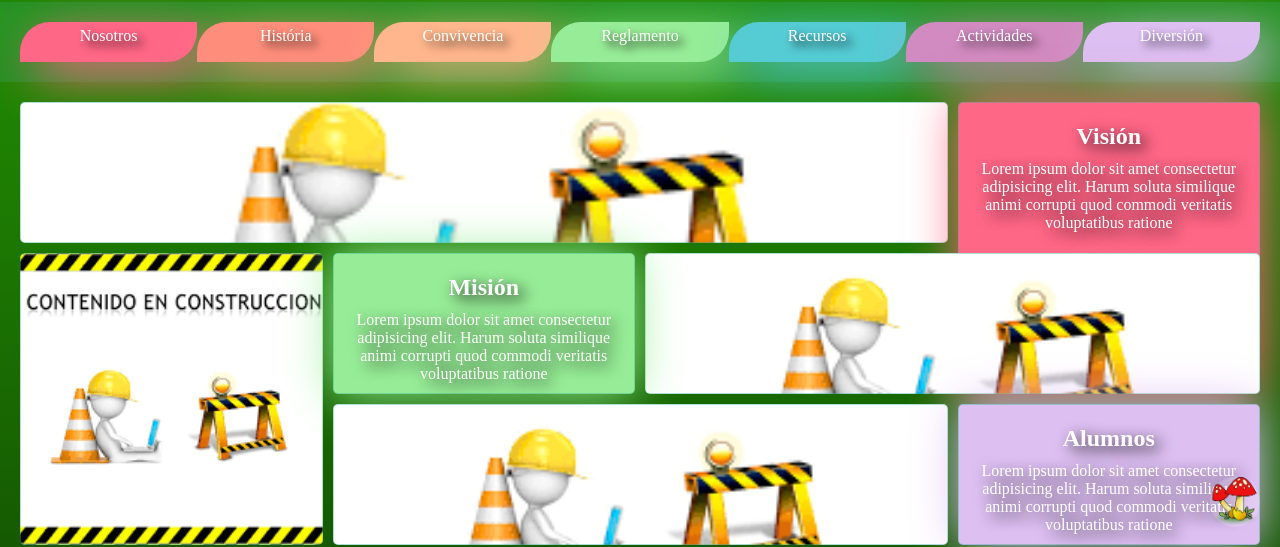
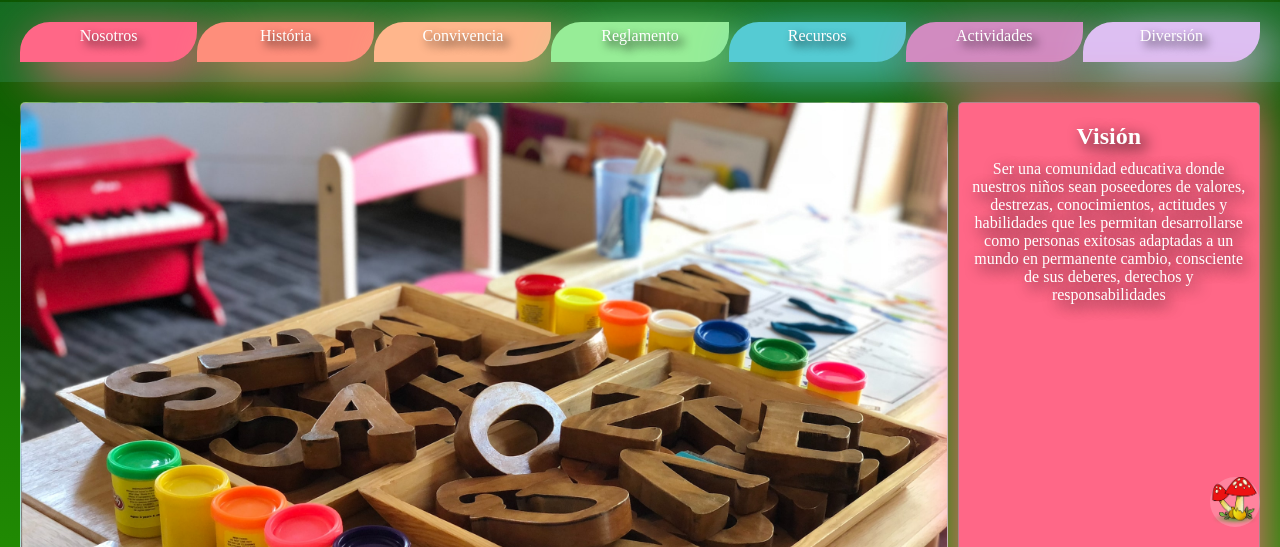
Before and after one commit to juansce/Jard-n-Gotitas-de-Roc-o, a plain HTML site: page index.html in a window 1280 px wide. Shown: the part 253-800 px from the top of the page. Drawn offline with Linux system fonts and the light colour scheme; a web font is replaced by a local one.

Commit message:
carga del contenido de la pajina inicio

```diff
--- a/index.html
+++ b/index.html
@@ -32,30 +32,56 @@
         </div>
     </nav>
 
-    <main>
-        <div class="galeria">
-            <div class="item item1"></div>
+    <main class="galeria">
+
+        <img class="item item1" src="./assets/images/inicio/gautam-arora-OVDtgUhUPBY-unsplash.jpg"
+            alt="Foto de Gautam Arora en Unsplash"></img>
         <div class="item item2">
             <h3>Visión</h3>
-                <p>Lorem ipsum dolor sit amet consectetur adipisicing elit. Harum soluta similique animi corrupti quod
-                    commodi veritatis voluptatibus ratione</p>
+            <p>Ser una comunidad educativa donde nuestros niños sean poseedores de valores, destrezas, conocimientos,
+                actitudes y habilidades que les permitan desarrollarse como personas exitosas adaptadas a un mundo en
+                permanente cambio, consciente de sus deberes, derechos y responsabilidades</p>
         </div>
-            <div class="item item3"></div>
-            <div class="item item4"></div>
+        <img class="item item3" src="./assets/images/inicio/pro-church-media-2DTE3ePfnD8-unsplash.jpg"
+            alt="Foto de Pro Church Media en Unsplash"></img>
+        <img class="item item4" src="./assets/images/inicio/cdc-gsRi9cWCIB0-unsplash.jpg"
+            alt="Foto de CDC en Unsplash"></img>
         <div class="item item5">
             <h3>Misión</h3>
-                <p>Lorem ipsum dolor sit amet consectetur adipisicing elit. Harum soluta similique animi corrupti quod
-                    commodi veritatis voluptatibus ratione</p>
+            <p>
+                Fomentar la integración grupal y social de los niños garantizando el cumplimiento de sus derechos.
+                <br>Educar en la infancia, a través de actitudes de afecto y protección hacia el ambiente natural,
+                social y cultural.<br>Fomentar el respeto, la paz, la convivencia, pluralismo, solidaridad y equidad,
+                asi como el
+                ejercicio de la tolerancia y de la libertad.<br>Enriquecer la formación para la promoción y preservación
+                de la salud y la higiene.<br>Participar en el pleno desarrollo de la personalidad, sin más limitaciones
+                que las que le imponen
+                los derechos de los demas, dentro de un proceso de formación integral, física, psíquica,
+                intelectual, moral, social, ética y demás valores.<br>Favorecer la participación de los docentes en
+                actividades de formación permanentes.<br>Brindar respuestas a las demandas del sistema educativo y de la
+                sociedad.<br>Desarrollar y utilizar instrumentos esficaces para la comunicación externa en interna.<br>
+            </p>
         </div>
-            <div class="item item6"></div>
-            <div class="item item7"></div>
+        <img class="item item6" src="./assets/images/inicio/lucas-alexander-sJuDgtkUyYs-unsplash.jpg"
+            alt="Foto de Lucas Alexander en Unsplash"></img>
+        <img class="item item7" src="./assets/images/inicio/la-rel-easter-KuCGlBXjH_o-unsplash.jpg"
+            alt="Foto de La-Rel Easter en Unsplash"></img>
         <div class="item item8">
             <h3>Alumnos</h3>
-                <p>Lorem ipsum dolor sit amet consectetur adipisicing elit. Harum soluta similique animi corrupti quod
-                    commodi veritatis voluptatibus ratione</p>
+            <p>Considerando que los alumnos son sujetos activos en los procesos de enseñanzas-aprendizajes, el jardín
+                promueve la actividad de los niños a través del juego principalmente y diversas metodologías, con el
+                objetivo de lograr en ellos la adquisición de conocimientos, competencias y valores trascendentales;
+                objetivos que resultan tan útiles como necesarios en el desempeño de la vida.<br>El proceso de
+                orientación del aprendizaje de la institución esta basado en la importancia de conocer las estructuras
+                cognitivas de los alumnos y los conceptos que manejan.<br>Esto nos permite diseñar las herramientas para
+                una mejor labor educativa, haciend posible el aprendizaje significativo, para que de este modo puedan
+                establecer una interacción entre los conocimientos más relevantes de la estructura cognitiva y la nueva
+                información.<br>El jardín lleva a cabo una evaluación continua, integral y flexible, cuidando
+                permanentemente que el alumno logre hacer uso de los conocimientos en situaciones nuevas de aprendizaje.
+            </p>
         </div>
-            <div class="item item9"></div>
-        </div>
+        <img class="item item9" src="./assets/images/inicio/erika-fletcher-YfNWGrQI3a4-unsplash.jpg"
+            alt="Foto de Erika Fletcher en Unsplash"></img>
     </main>
 
     <footer>
```
Also changed, not shown: assets/images/inicio/cdc-gsRi9cWCIB0-unsplash.jpg (added), assets/images/inicio/descarga.png (added), assets/images/inicio/erika-fletcher-YfNWGrQI3a4-unsplash.jpg (added), assets/images/inicio/gautam-arora-OVDtgUhUPBY-unsplash.jpg (added), assets/images/inicio/la-rel-easter-KuCGlBXjH_o-unsplash.jpg (added), assets/images/inicio/lucas-alexander-sJuDgtkUyYs-unsplash.jpg (added), assets/images/inicio/pro-church-media-2DTE3ePfnD8-unsplash.jpg (added). Lines whose indentation alone changed are shown as unchanged.
